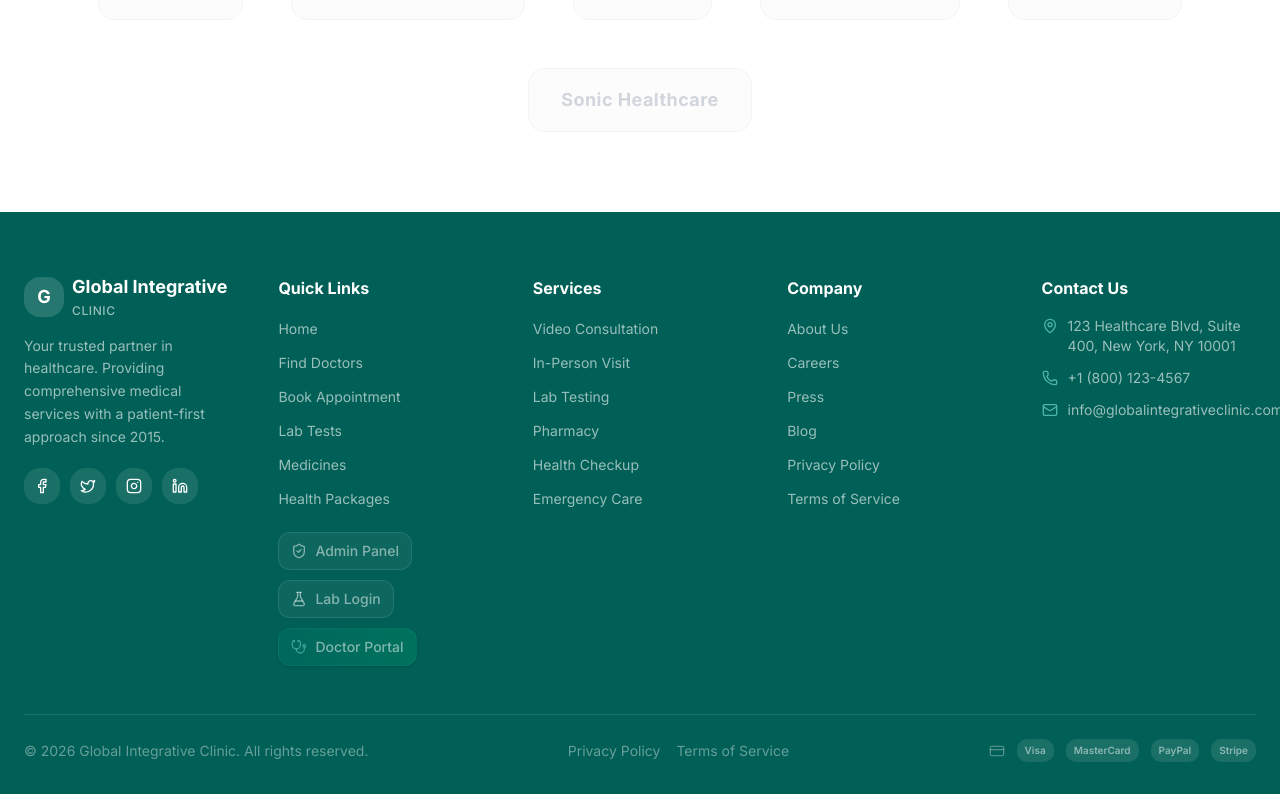
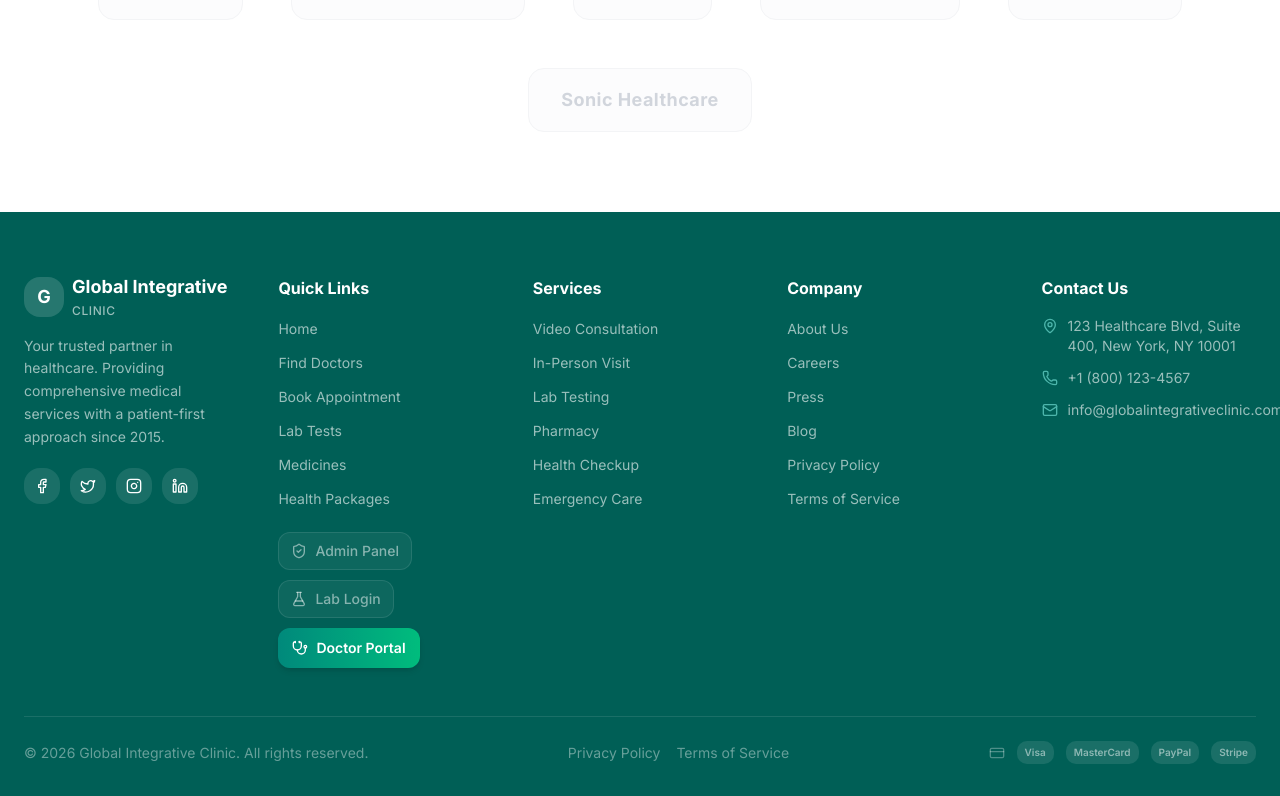
Before and after one commit to singhyogeshwar5608/Global-Hostpital, a Next.js app: page / in a window 1280 px wide. Shown: the part 7539-8335 px from the top of the page. Built offline with nearby package versions, Linux system fonts and the light colour scheme.

Commit message:
3ecb1acd-51c0-4f44-8cea-2e35bb164a50

```diff
--- a/src/components/healthcare/Footer.tsx
+++ b/src/components/healthcare/Footer.tsx
@@ -120,11 +120,11 @@ export default function Footer() {
               <li>
                 <button
                   onClick={openDoctorPanel}
-                  className="group flex items-center gap-2 text-white/50 text-sm hover:text-teal-light transition-all duration-300 rounded-lg px-3 py-2 bg-gradient-to-r from-teal/20 to-emerald-500/20 hover:from-teal/30 hover:to-emerald-500/30 border border-teal/30 hover:border-teal/50 shadow-sm hover:shadow-teal/10"
+                  className="group flex items-center gap-2 text-sm transition-all duration-300 rounded-lg px-3.5 py-2.5 bg-gradient-to-r from-teal to-emerald-500 hover:from-teal-light hover:to-emerald-400 text-white font-semibold shadow-md hover:shadow-lg hover:scale-[1.03]"
                   title="Doctor Portal"
                 >
-                  <Stethoscope size={16} className="text-teal-light/70 group-hover:text-teal-light transition-colors" />
-                  <span className="font-medium">Doctor Portal</span>
+                  <Stethoscope size={16} className="transition-transform group-hover:rotate-12" />
+                  <span>Doctor Portal</span>
                 </button>
               </li>
             </ul>
```
